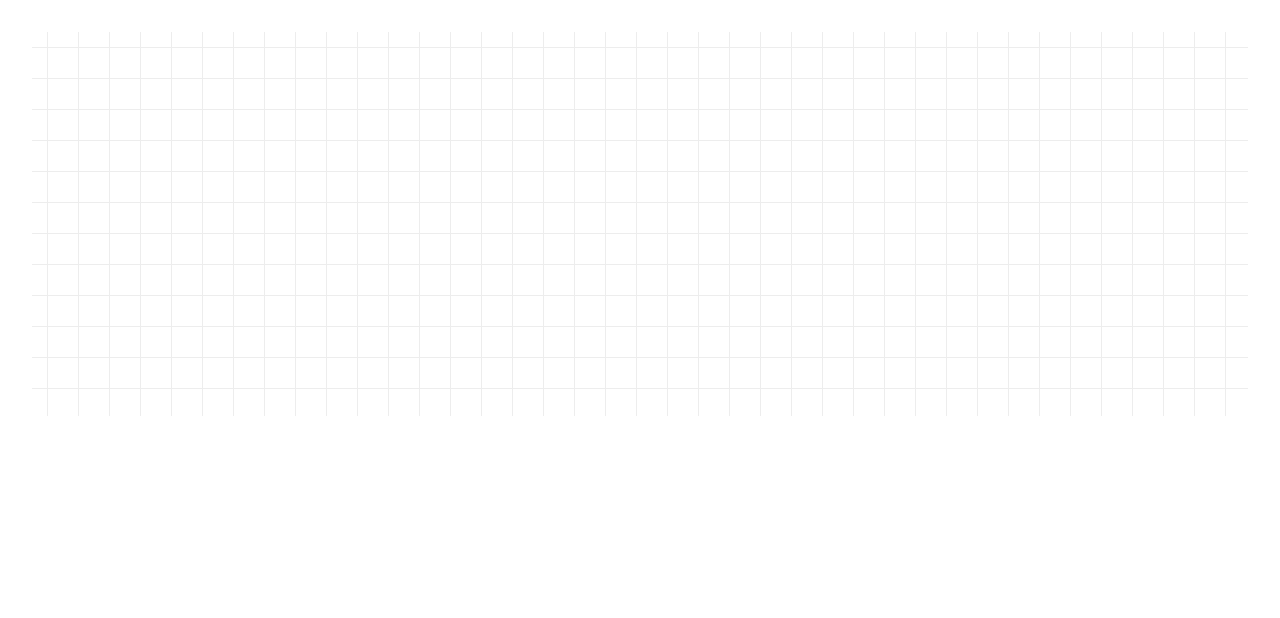
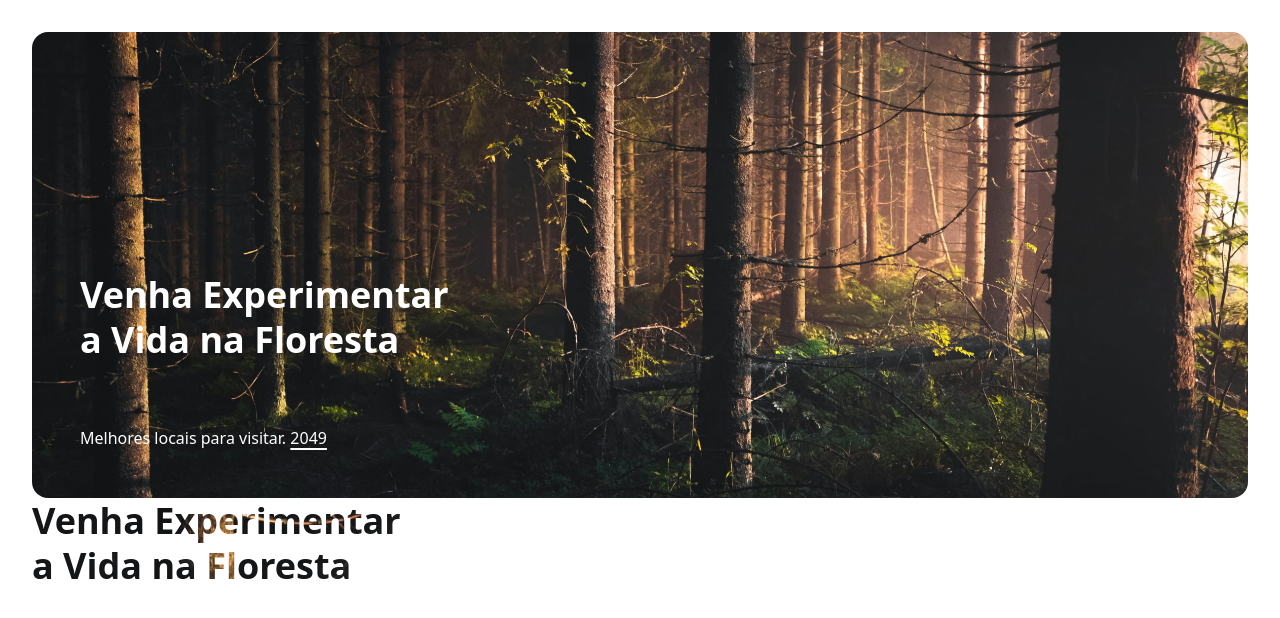
Before and after one commit to ViniciusMarquesz/tailwindCSS, a website: page 09-Background/src/index.html in a window 1280 px wide. Shown: the top 618 px of the page. Drawn offline with Linux system fonts and the light colour scheme.

Commit message:
Estudo-bg

```diff
--- a/09-Background/src/index.html
+++ b/09-Background/src/index.html
@@ -6,7 +6,25 @@
   <title>Tailwind CSS</title>
   <link rel="stylesheet" href="./output.css">
 </head>
-<body class="m-8 ">
-  <div class="h-96 bg-[url('./img/padrao.svg')]"></div>
+<body class="m-8 h-[2000px] ">
+  <div class="p-12 pt-60 bg-[url('./img/floresta.jpg')] bg-cover bg-center rounded-2xl">
+
+    <h1 class="text-4xl/tight text-white font-bold text-balance mb-16 max-w-screen-sm">Venha Experimentar a Vida na Floresta</h1>
+
+    <p class="text-white">
+      Melhores locais para visitar.
+
+       <a href="/" class="underline underline-offset-4 decoration-2">2049</a>
+
+    </p>
+
+
+
+  </div>
+
+  <h1 class="text-4xl/tight font-bold text-balance mb-16 max-w-screen-sm bg-[url('./img/floresta.jpg')] bg-clip-text text-transparent">Venha Experimentar a Vida na Floresta</h1>
+
+
+
 </body>
 </html>
```
Also changed, not shown: 09-Background/src/output.css.
